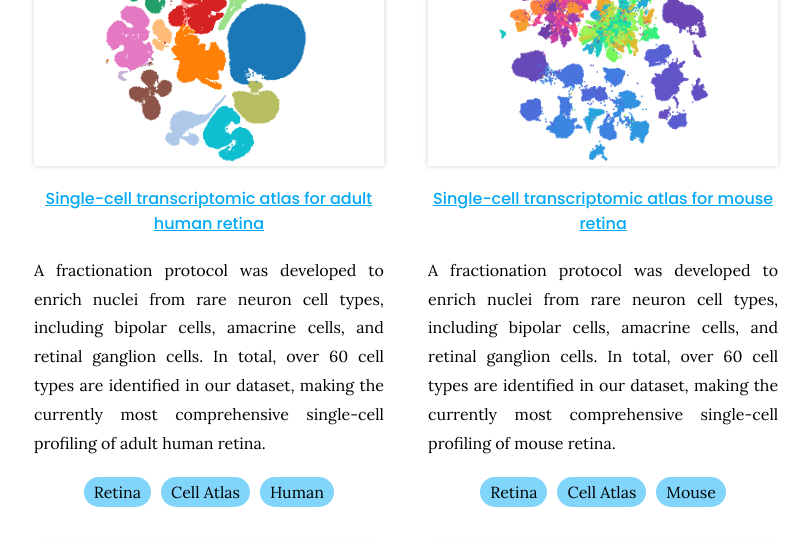
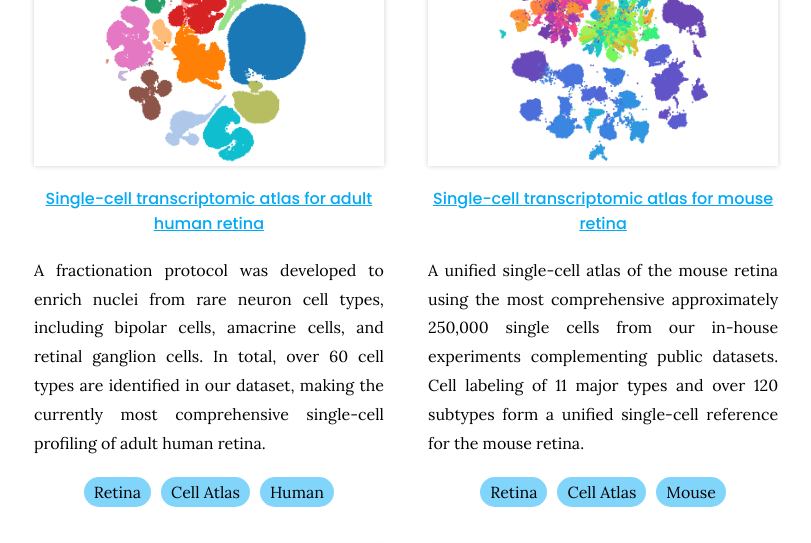
Before and after one commit to RCHENLAB/rchenlab.github.io, a Jekyll site: the page built from resources/index.md, in a window 1280 px wide and 900 px high, scrolled down 2094 px, cut to the strip 0-543 px from the top of the window. Shown: the whole strip, without its empty margins (234-1045 px from the left). Built offline with Jekyll 4.4.1, drawn with Linux system fonts in a browser that asks for light colours.

Commit message:
Update tools.yaml

```diff
--- a/_data/tools.yaml
+++ b/_data/tools.yaml
@@ -15,7 +15,7 @@
   group: single cell
   image: images/mouse_atlas.png
   link: https://mouseatlas.research.bcm.edu
-  description: A fractionation protocol was developed to enrich nuclei from rare neuron cell types, including bipolar cells, amacrine cells, and retinal ganglion cells. In total, over 60 cell types are identified in our dataset, making the currently most comprehensive single-cell profiling of mouse retina.
+  description: A unified single-cell atlas of the mouse retina using the most comprehensive approximately 250,000 single cells from our in-house experiments complementing public datasets. Cell labeling of 11 major types and over 120 subtypes form a unified single-cell reference for the mouse retina.
   repo:
   tags:
     - Retina
```
